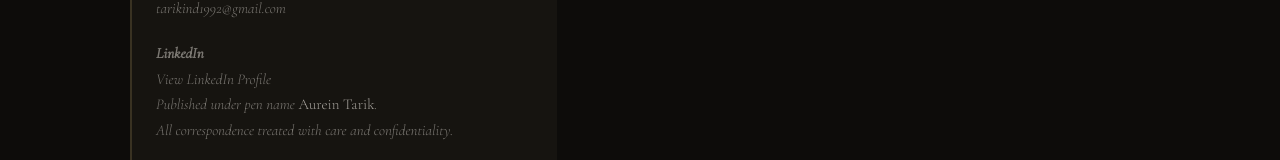
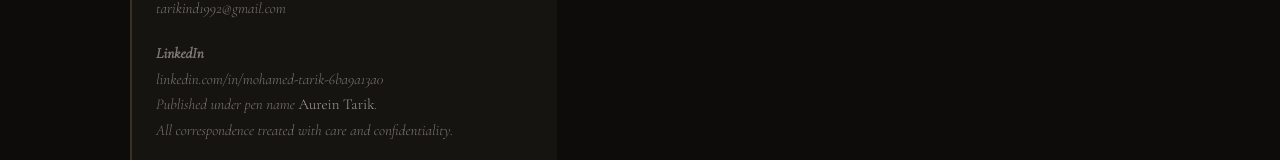
Before and after one commit to tarikarif992-aurien/aurien-site, a React (Vite) app: page /contact in a window 1280 px wide. Shown: the part 1169-1329 px from the top of the page. Built offline with nearby package versions, Linux system fonts and the light colour scheme; a web font is replaced by a local one.

Commit message:
Update Contact.jsx

```diff
--- a/src/pages/Contact.jsx
+++ b/src/pages/Contact.jsx
@@ -69,7 +69,7 @@ export default function Contact() {
     target="_blank"
     rel="noreferrer"
   >
-    View LinkedIn Profile
+    linkedin.com/in/mohamed-tarik-6ba9a13a0
   </a>
 </p>
 </div>
```
